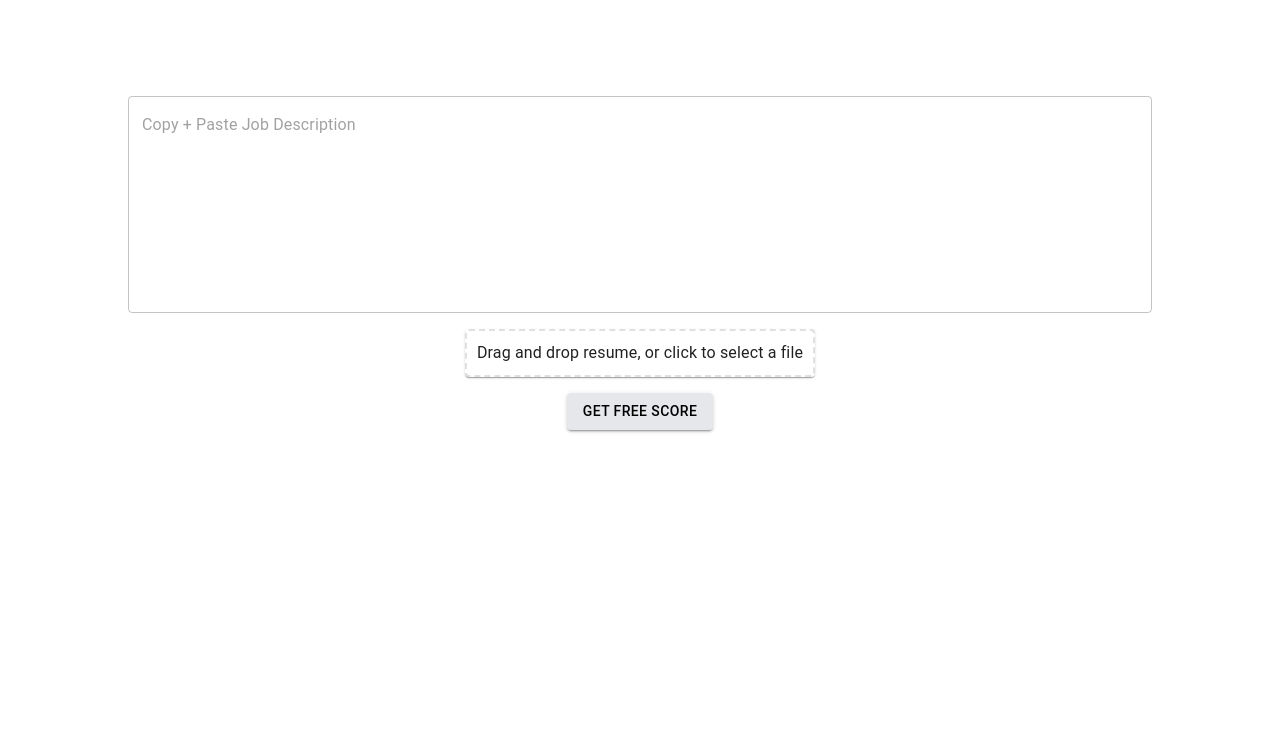
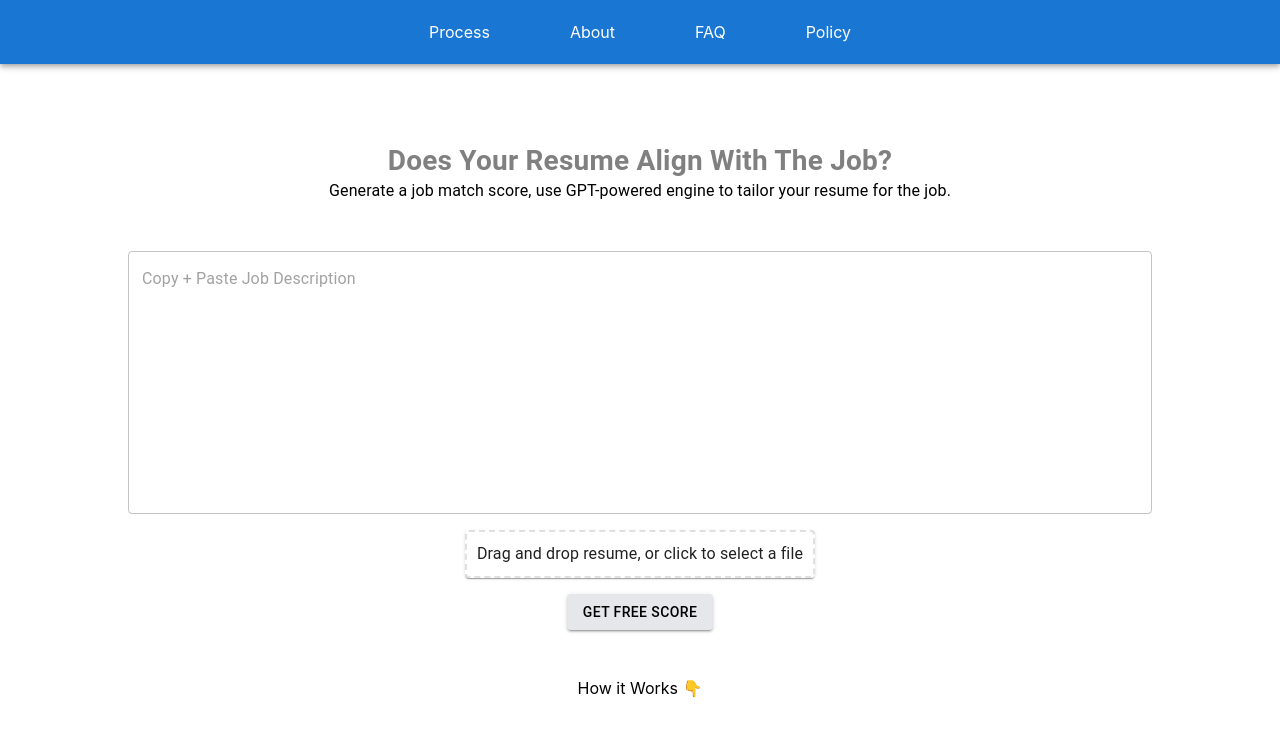
Before and after one commit to Muhammad-Usama-Mujeeb/test-jq, a React (Create React App) app: page / in a window 1280 px wide. Shown: the top 736 px of the page. Built offline with nearby package versions, Linux system fonts and the light colour scheme.

Commit message:
Create a home page.

```diff
--- a/package.json
+++ b/package.json
@@ -5,7 +5,7 @@
   "dependencies": {
     "@emotion/react": "^11.11.1",
     "@emotion/styled": "^11.11.0",
-    "@mui/material": "^5.14.7",
+    "@mui/material": "^5.14.8",
     "@testing-library/jest-dom": "^5.17.0",
     "@testing-library/react": "^13.4.0",
     "@testing-library/user-event": "^13.5.0",
--- a/src/App.tsx
+++ b/src/App.tsx
@@ -1,10 +1,10 @@
 import './App.css';
-import FileInputForm from './components/FileInputForm';
+import HomePage from './pages/HomePage';
 
 function App() {
   return (
     <div className="App">
-     <FileInputForm />
+      <HomePage />
     </div>
   );
 }
--- a/src/components/FileInputForm/index.tsx
+++ b/src/components/FileInputForm/index.tsx
@@ -72,7 +72,7 @@ const FileInputForm = () => {
         onClose={onNotificationBarClose}
       />
       <form onSubmit={handleSubmit(submitInput)} encType="multipart/form-data">
-        <Box sx={{ display: "flex", flexDirection: 'column', alignItems: 'center', gap: "1rem", py: '6rem' }}>
+        <Box sx={{ display: "flex", flexDirection: 'column', alignItems: 'center', gap: "1rem"}}>
           <TextField
             placeholder="Copy + Paste Job Description"
             {...register("description", {
@@ -84,7 +84,7 @@ const FileInputForm = () => {
             }
             variant="outlined"
             multiline
-            rows={8}
+            rows={10}
             error={!!errors.description}
             helperText={errors.description?.message?.toString()}
           />
--- /dev/null
+++ b/src/components/Navbar/index.tsx
@@ -0,0 +1,24 @@
+import { AppBar, Toolbar, Link } from '@mui/material';
+
+const Navbar = () => {
+    return (
+        <AppBar position="static">
+            <Toolbar sx={{ display: 'flex', justifyContent: 'center', alignItems: 'center', gap: '5rem' }}>
+                <Link href="/process" color="inherit" sx={{ textDecoration: 'none', '&:hover': { fontWeight: 'bold' } }}>
+                    Process
+                </Link>
+                <Link href="/about" color="inherit" sx={{ textDecoration: 'none', '&:hover': { fontWeight: 'bold' } }}>
+                    About
+                </Link>
+                <Link href="/faq" color="inherit" sx={{ textDecoration: 'none', '&:hover': { fontWeight: 'bold' } }}>
+                    FAQ
+                </Link>
+                <Link href="/policy" color="inherit" sx={{ textDecoration: 'none', '&:hover': { fontWeight: 'bold' } }}>
+                    Policy
+                </Link>
+            </Toolbar>
+        </AppBar>
+    );
+};
+
+export default Navbar;
--- /dev/null
+++ b/src/pages/HomePage/index.tsx
@@ -0,0 +1,31 @@
+import { Box, Link, Typography } from "@mui/material";
+import FileInputForm from "../../components/FileInputForm";
+import Navbar from "../../components/Navbar";
+
+function HomePage() {
+    return (
+        <Box>
+            <Navbar />
+            <Box sx={{ display: 'flex', flexDirection: 'column', gap: '3rem', m: '5rem' }}>
+                <Box>
+                    <Typography variant="h4" component="div" sx={{
+                        fontWeight: 'bold',
+                        color: 'grey',
+                        fontSize: '28px'
+                    }}>
+                        Does Your Resume Align With The Job?
+                    </Typography>
+                    <Typography variant="body1">
+                        Generate a job match score, use GPT-powered engine to tailor your resume for the job.
+                    </Typography>
+                </Box>
+                <FileInputForm />
+                <Link href="/guide" color="inherit" sx={{textDecoration: 'none', '&:hover':{fontWeight:'bold', color:'blue'}}}>
+                    How it Works 👇
+                </Link>
+            </Box>
+        </Box>
+    );
+}
+
+export default HomePage;
```
Also changed, not shown: 1 other file (tests, documents, lock files or other folders).
